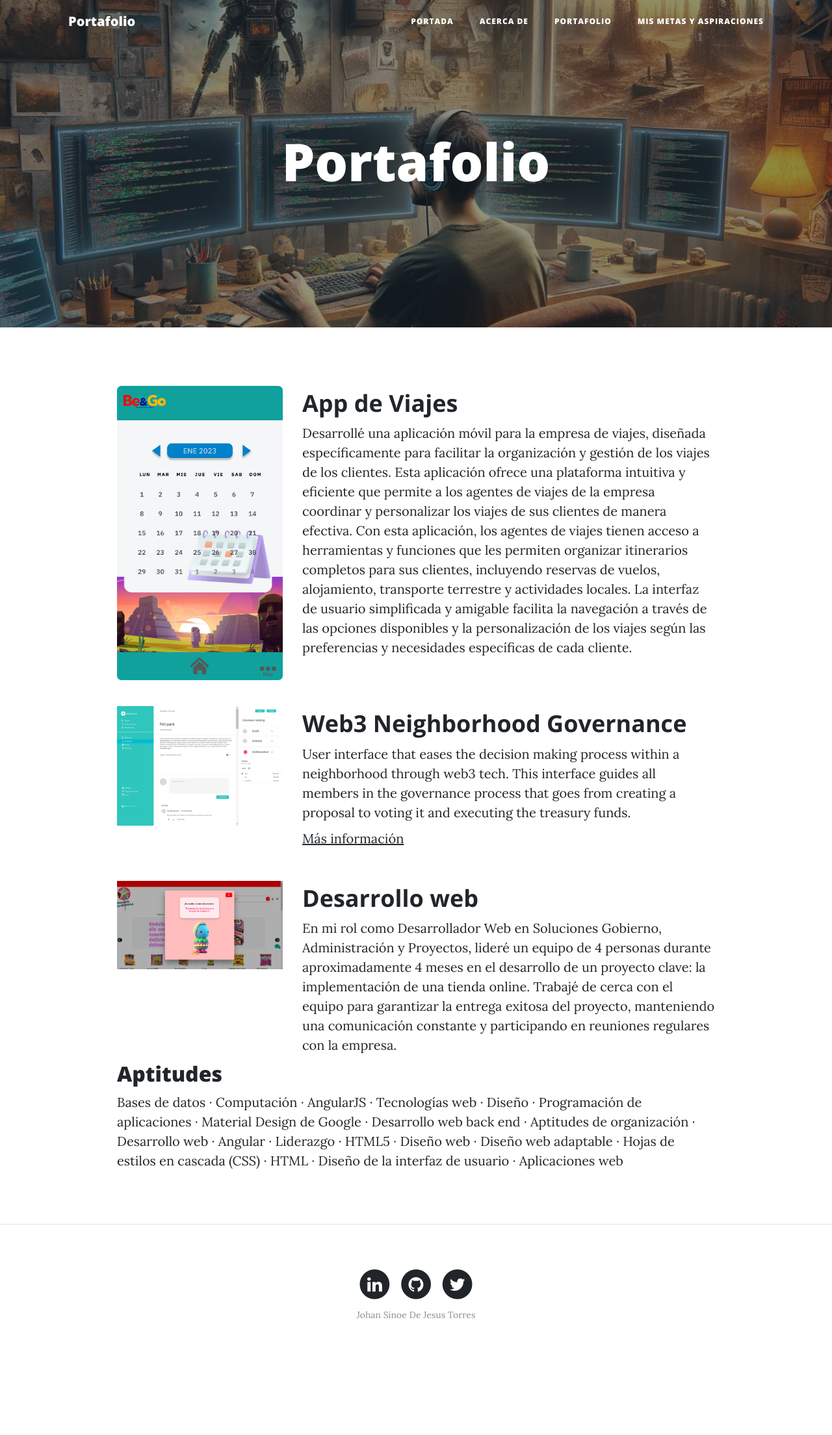
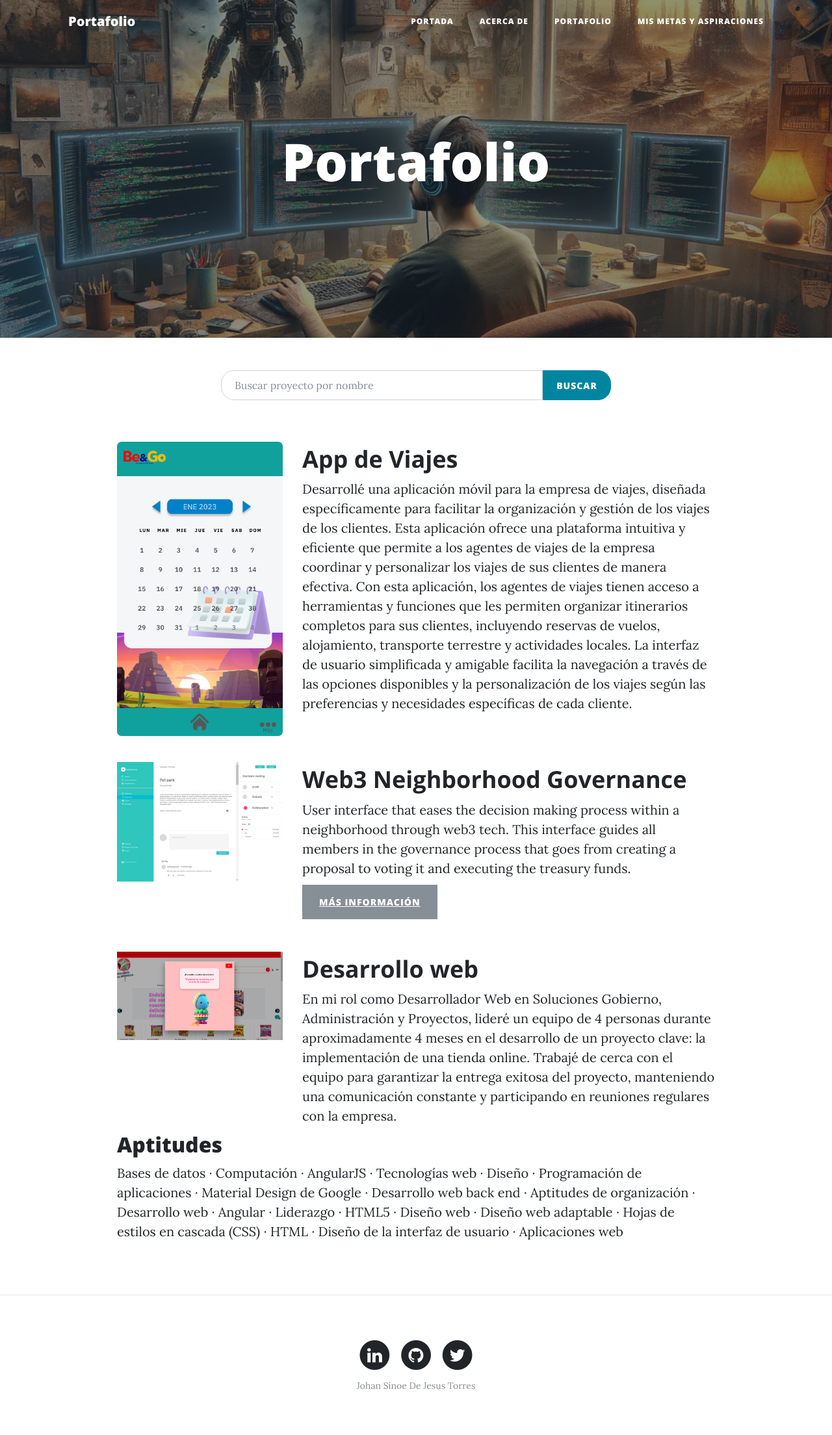
Before and after one commit to Anora42/Portafolio-Personal, a Django app: page /portfolio/ in a window 1280 px wide. Shown: the whole page at 65% size. Before the commit the page ends 2030 px from the top, so only its background shows below. Run offline with Django 3.2, Linux system fonts and the light colour scheme; data comes from the database, SQL or seed files in the repository; some libraries are stand-ins or nearby versions.

Commit message:
buscador

```diff
--- a/portfolio/templates/portfolio/portfolio.html
+++ b/portfolio/templates/portfolio/portfolio.html
@@ -5,11 +5,25 @@
 {% block background %}{% load static %}{% static 'core/img/about.png' %}{% endblock %}
 
 {% block headers %}
-<h1>Portafolio</h1>
+<h1 class="mb-4">Portafolio</h1>
 {% endblock %}
 
 {% block content %}
-{% for project in projects %} <!-- Itera sobre la lista de proyectos -->
+<div class="container">
+    <div class="row">
+        <div class="col-lg-12">
+            <form method="GET" action="{% url 'portfolio' %}" class="mb-4">
+                <div class="input-group">
+                    <input type="text" name="search" class="form-control" placeholder="Buscar proyecto por nombre"
+                        aria-label="Buscar proyecto por nombre" aria-describedby="button-addon2">
+                    <button class="btn btn-primary" type="submit" id="button-addon2">Buscar</button>
+                </div>
+            </form>
+        </div>
+    </div>
+</div>
+
+{% for project in projects %}
 <!-- Proyecto -->
 <div class="row project">
     <div class="col-lg-3 col-md-4 offset-lg-1">
@@ -19,21 +33,44 @@
         <h2 class="section-heading title">{{project.title}}</h2>
         <p>{{project.description}}</p>
         {% if project.link %}
-        <p><a href="{{project.link}}">Más información</a></p>
+        <p><a href="{{project.link}}" class="btn btn-secondary">Más información</a></p>
         {% endif %}
     </div>
 </div>
-{% endfor %}<!-- Finaliza el bucle de proyectos -->
-{% block skills %}<!-- Define el bloque de habilidades -->
+{% endfor %}
+
+{% block skills %}
 <div class="row">
     <div class="col-lg-10 col-md-10 mx-auto">
-        <h2>Aptitudes</h2><!-- Título de la sección de habilidades -->
+        <h2>Aptitudes</h2>
         <p> Bases de datos · Computación · AngularJS · Tecnologías web · Diseño · Programación de aplicaciones ·
             Material Design de Google · Desarrollo web back end · Aptitudes de organización · Desarrollo web · Angular ·
             Liderazgo · HTML5 · Diseño web · Diseño web adaptable · Hojas de estilos en cascada (CSS) · HTML · Diseño de
-            la interfaz de usuario · Aplicaciones web </p><!-- Lista de habilidades -->
+            la interfaz de usuario · Aplicaciones web </p>
     </div>
 </div>
 {% endblock %}
 
+<!-- Estilos CSS -->
+<style>
+    /* Estilos para el buscador */
+    .input-group {
+        max-width: 600px;
+        margin: 0 auto;
+    }
+
+    .input-group input[type="text"] {
+        border-radius: 20px;
+        padding: 10px 20px;
+        border: 1px solid #ced4da;
+    }
+
+    .input-group button {
+        border-top-left-radius: 0;
+        border-bottom-left-radius: 0;
+        border-top-right-radius: 20px;
+        border-bottom-right-radius: 20px;
+        padding: 10px 20px;
+    }
+</style>
 {% endblock %}
--- a/portfolio/views.py
+++ b/portfolio/views.py
@@ -4,6 +4,15 @@ from .models import Project
 # Create your views here.
 
 
+
 def portfolio(request):
     projects = Project.objects.all()
-    return render(request, "portfolio/portfolio.html", {'projects': projects})
+
+    search_query = request.GET.get('search')
+    if search_query:
+        projects = projects.filter(title__icontains=search_query)
+
+    context = {
+        'projects': projects
+    }
+    return render(request, 'portfolio/portfolio.html', context)
```
Also changed, not shown: package-lock.json.
